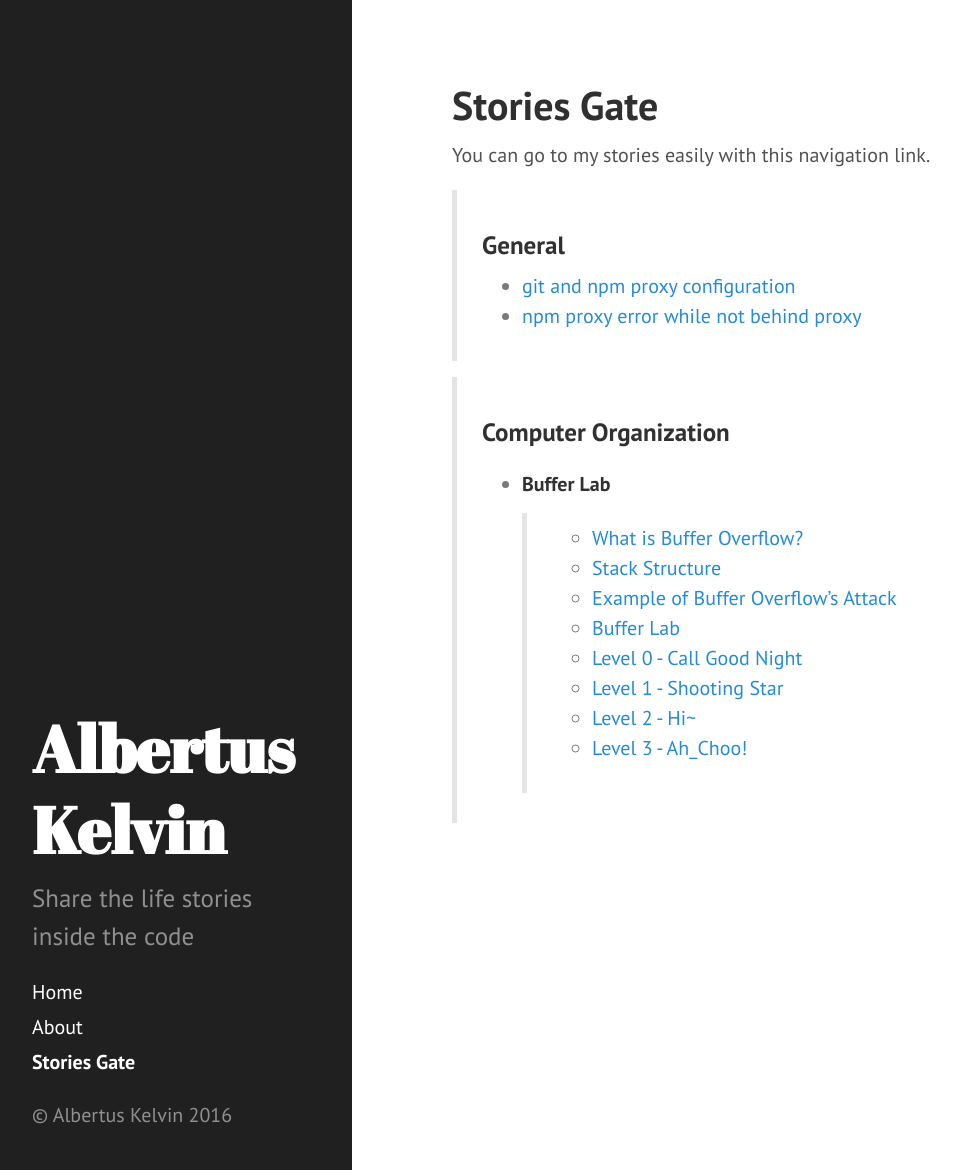
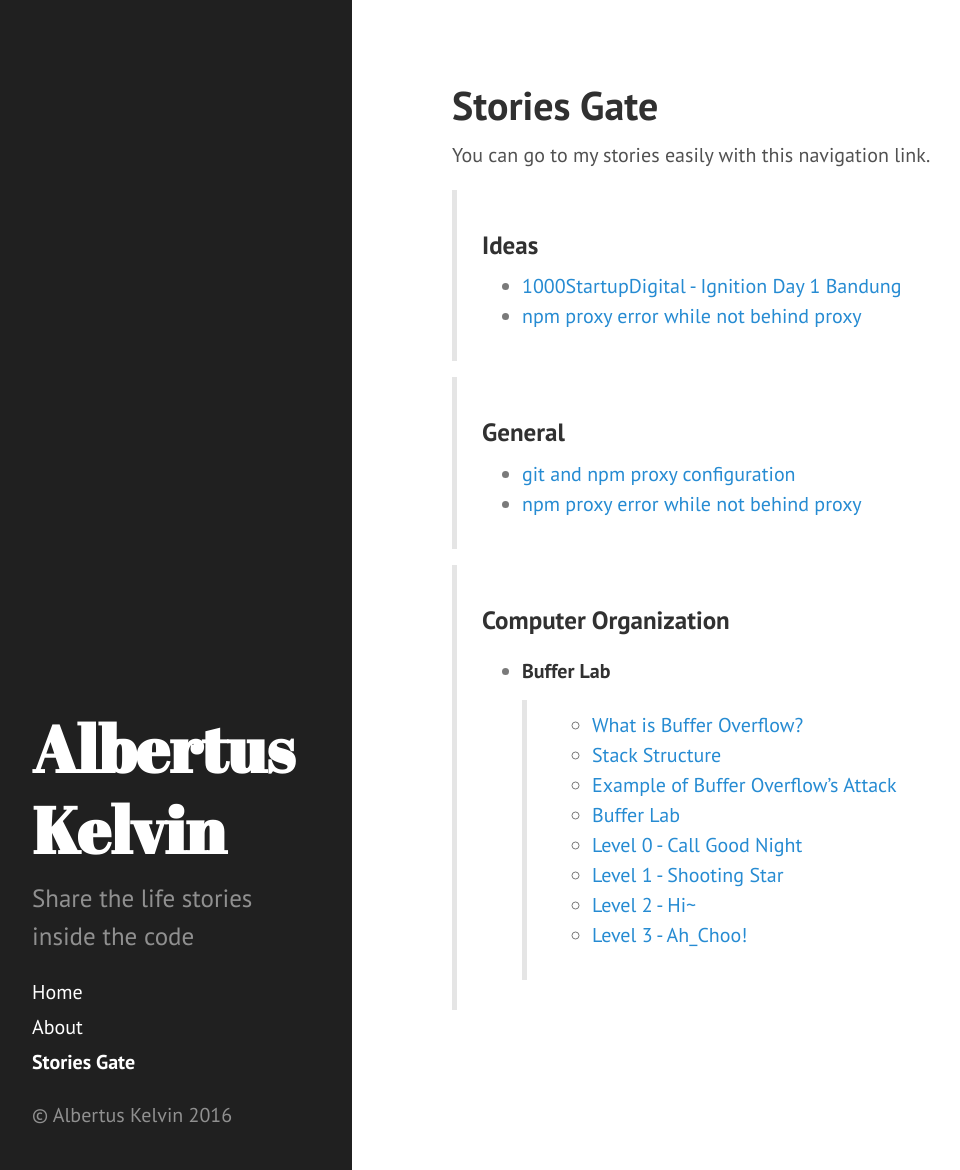
Before and after one commit to albertusk95/albertusk95.github.io, a Jekyll site: the page built from gate.md, in a window 1280 px wide and 1170 px high. Shown: the whole window, without its empty margins (8-968 px from the left). Built offline with Jekyll 4.4.1, drawn with Linux system fonts in a browser that asks for light colours.

Commit message:
add gate

```diff
--- a/gate.md
+++ b/gate.md
@@ -4,6 +4,11 @@
 ---
 
 You can go to my stories easily with this navigation link.
+
+> ### Ideas
+> * [1000StartupDigital - Ignition Day 1 Bandung](https://albertusk95.github.io/2016/11/14/ignition01-1000sd)
+> * [npm proxy error while not behind proxy](https://albertusk95.github.io/2016/09/03/npm-proxy-errors)
+
 
 > ### General
 > * [git and npm proxy configuration](https://albertusk95.github.io/2016/09/02/git-npm-config)
```
